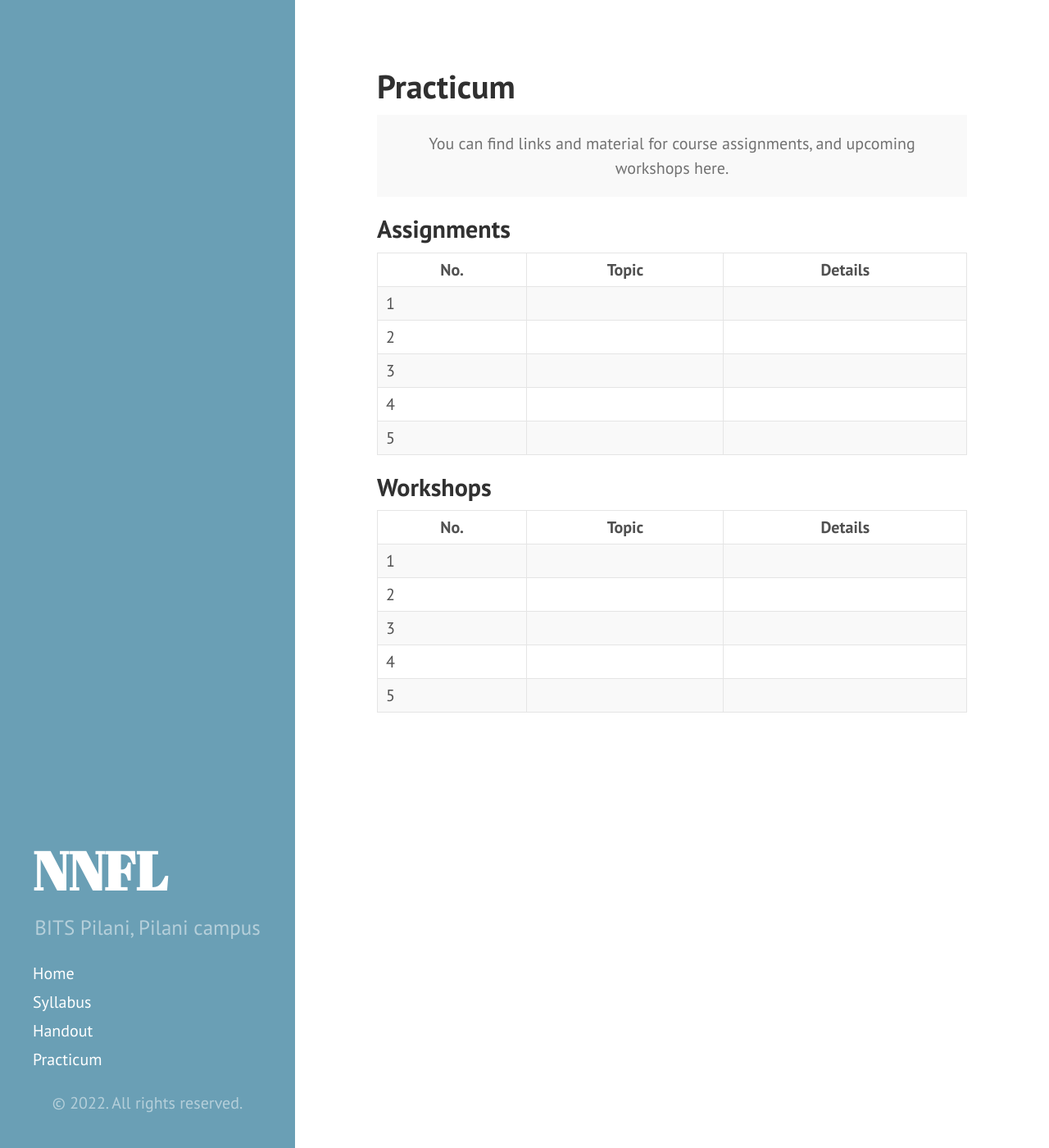
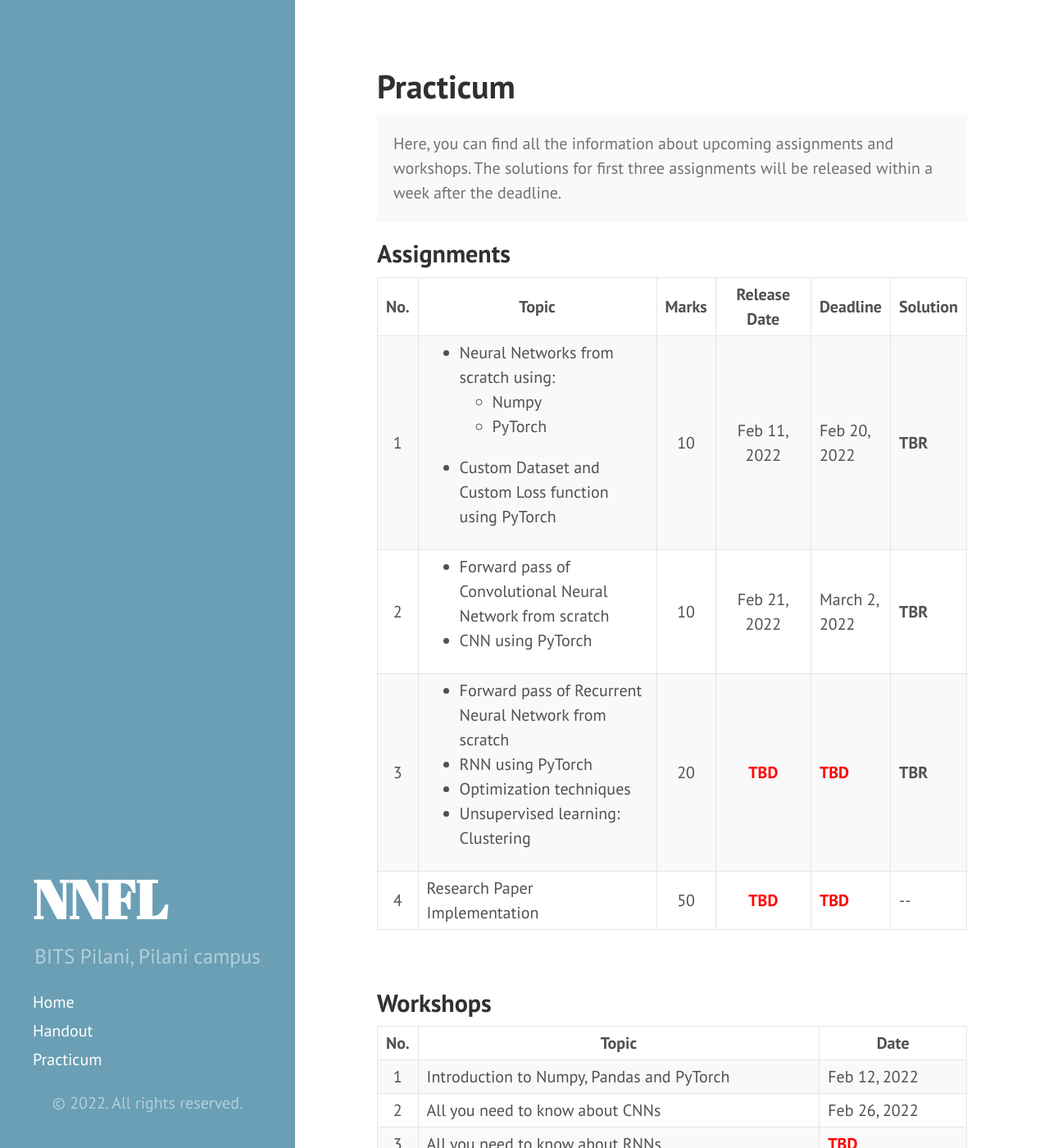
Before and after one commit to atharva0298/nnfl-bits-pilani.io, a Jekyll site: the page practicum.html, which Jekyll copies as it is, in a window 1280 px wide and 1400 px high. Shown: the whole window at 82% size. Built offline with Jekyll 4.4.1, drawn with Linux system fonts in a browser that asks for light colours; some of the changed text lies outside the part shown.

```diff
--- a/_config.yml
+++ b/_config.yml
@@ -19,15 +19,15 @@
 # in the templates via {{ site.myvariable }}.
 
 title: NNFL
-email: your-email@example.com
+email:
 description: >- # this means to ignore newlines until "baseurl:"
   Write an awesome description for your new site here. You can edit this
   line in _config.yml. It will appear in your document head meta (for
   Google search results) and in your feed.xml site description.
 baseurl: "" # the subpath of your site, e.g. /blog
 url: "" # the base hostname & protocol for your site, e.g. http://example.com
-twitter_username: jekyllrb
-github_username:  jekyll
+twitter_username:
+github_username:
 
 # Build settings
 theme: minima
--- a/practicum.html
+++ b/practicum.html
@@ -59,9 +59,9 @@
 
 
                 <a class="sidebar-nav-item active{% endif %}" href="/index.html">Home</a>
-                <a class="sidebar-nav-item" href="/syllabus.html">Syllabus</a>
+               <!-- <a class="sidebar-nav-item" href="/syllabus.html">Syllabus</a>  -->
 
-          <a class="sidebar-nav-item" href="BITS_F312_1334.pdf">Handout</a>
+           <a class="sidebar-nav-item" href="BITS_F312_1334.pdf">Handout</a>
           <a class="sidebar-nav-item" href="/practicum.html">Practicum</a>
 
 
@@ -77,8 +77,8 @@
     <div class="content container">
       <div class="page">
   <h1 class="page-title">Practicum</h1>
-  <p class="message">
-    You can find links and material for course assignments, and upcoming workshops here.
+  <p style = "text-align: left" class="message">
+    Here, you can find all the information about upcoming assignments and workshops. The solutions for first three assignments will be released within a week after the deadline.
   </p>
 
   <div class="row">
@@ -87,75 +87,100 @@
         <table>
           <thead>
             <tr>
-              <th>No.</th>
-              <th>Topic</th>
-              <th>Details</th>
+              <th style = "text-align: center;" style = "width : 5%;">No.</th>
+              <th style="text-align: center; width: 55%;">Topic</th>
+              <th style="text-align: center; width: 10%;">Marks</th>
+              <th style="text-align: center; width: 20%;">Release Date</th>
+              <th>Deadline</th>
+              <th>Solution</th>
             </tr>
           </thead>
           <tbody>
             <tr>
-              <td>1</td>
-              <td></td>
-              <td></td>
+              <td style = "text-align: center;">1</td>
+              <td> <ul> <li>Neural Networks from scratch using:
+                <ul>
+                <li>Numpy</li>
+                <li>PyTorch</li>
+              </ul>
+            </li>
+            <li>Custom Dataset and Custom Loss function using PyTorch</li></ul>
+            </td>
+              <td style="text-align: center; width: 10%;">10</td>
+              <td style="text-align: center; width: 10%;">Feb 11, 2022</td>
+              <td>Feb 20, 2022</td>
+              <td><b>TBR</b></td>
             </tr>
             <tr>
-              <td>2</td>
-              <td></td>
-              <td></td>
+              <td style = "text-align: center;">2</td>
+              <td><ul>
+                <li>Forward pass of Convolutional Neural Network from scratch</li>
+                <li>CNN using PyTorch</li>
+              </ul>
+            </td>
+              <td style="text-align: center; width: 10%;">10</td>
+              <td style="text-align: center; width: 10%;">Feb 21, 2022</td>
+              <td>March 2, 2022</td>
+              <td><b>TBR</b></td>
             </tr>
             <tr>
-              <td>3</td>
-              <td></td>
-              <td></td>
+              <td style = "text-align: center;">3</td>
+              <td><ul>
+                <li>Forward pass of Recurrent Neural Network from scratch</li>
+                <li>RNN using PyTorch</li>
+                <li>Optimization techniques</li>
+                <li>Unsupervised learning: Clustering</li>
+              </ul>
+            </td>
+              <td style="text-align: center; width: 10%;">20</td>
+              <td style="text-align: center; width: 10%;"><b style="color: red;">TBD</b></td>
+              <td><b style="color: red;">TBD</b></td>
+              <td><b>TBR</b></td>
             </tr>
             <tr>
-              <td>4</td>
-              <td></td>
-              <td></td>
-            </tr>
-            <tr>
-             <td>5</td>
-              <td></td>
-              <td></td>
+              <td style = "text-align: center;">4</td>
+              <td>Research Paper Implementation
+            </td>
+              <td style="text-align: center; width: 10%;">50</td>
+              <td style="text-align: center; width: 10%;"><b style="color: red;">TBD</b></td>
+              <td><b style="color: red;">TBD</b></td>
+              <td>--</td>
             </tr>
           </tbody>
         </table>
     </div>
+  </br>
+
     <div class="column">
         <h2>Workshops</h2>
         <table>
           <thead>
             <tr>
-              <th>No.</th>
+              <th style = "text-align: center;" style = "width : 5%;">No.</th>
               <th>Topic</th>
-              <th>Details</th>
+              <th style="text-align: center; width: 25%;">Date</th>
             </tr>
           </thead>
           <tbody>
             <tr>
-              <td>1</td>
-              <td></td>
-              <td></td>
+              <td style = "text-align: center;">1</td>
+              <td>Introduction to Numpy, Pandas and PyTorch</td>
+              <td>Feb 12, 2022</td>
             </tr>
             <tr>
-              <td>2</td>
-              <td></td>
-              <td></td>
+              <td style = "text-align: center;">2</td>
+              <td>All you need to know about CNNs</td>
+              <td>Feb 26, 2022</td>
             </tr>
             <tr>
-              <td>3</td>
-              <td></td>
-              <td></td>
+              <td style = "text-align: center;">3</td>
+              <td>All you need to know about RNNs</td>
+              <td><b style="color: red;">TBD</b></td>
             </tr>
             <tr>
-              <td>4</td>
-              <td></td>
-              <td></td>
-            </tr>
-            <tr>
-             <td>5</td>
-              <td></td>
-              <td></td>
+              <td style = "text-align: center;">4</td>
+              <td>First step towards becoming a researcher: How to read a research paper?</td>
+              <td><b style="color: red;">TBD</b></td>
             </tr>
           </tbody>
         </table>
```
Also changed, not shown: Gemfile (+4 -4 lines), index.html (+79 -41 lines), .github/workflows/github-pages.yml (added), Gemfile.lock, Images/Achleshwar.jpg (added), Images/Harsh.jpeg (added), Images/Palaash.jpg (added), Images/Sarthak-1.jpg (added), Images/Sidhharth.jpg (added), Images/developer-profile.jpg (added).
